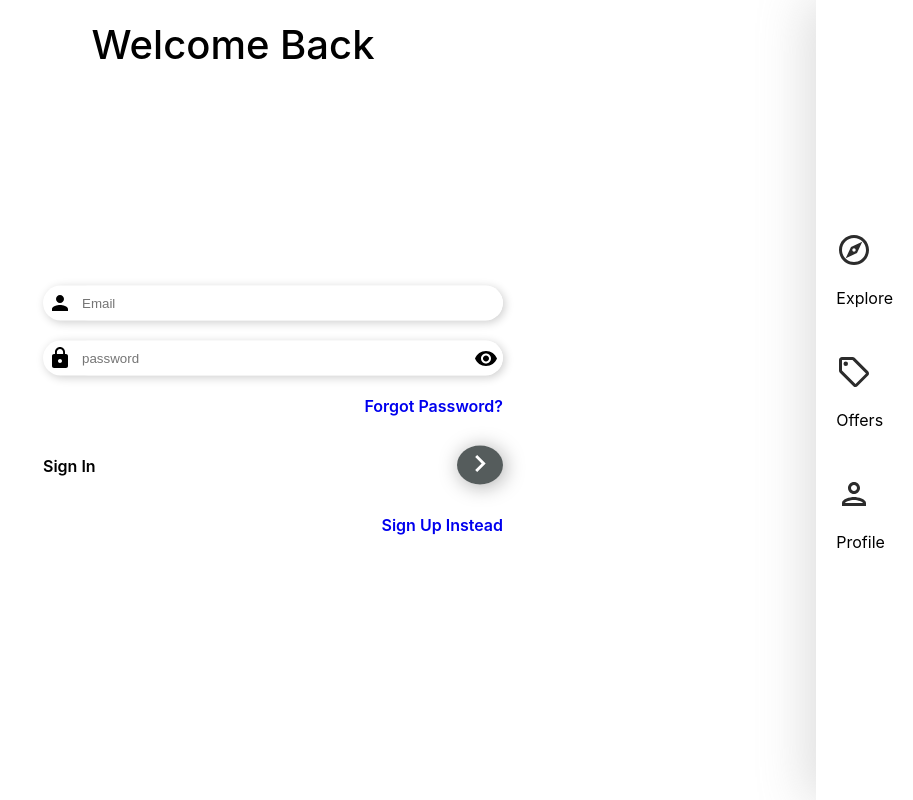
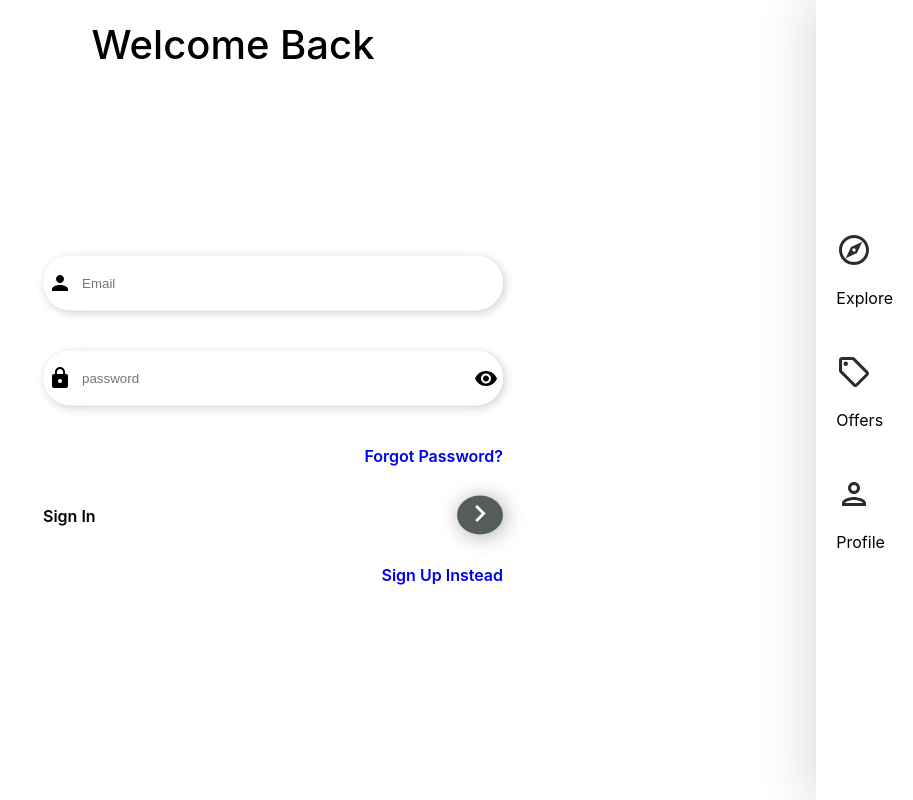
Before and after one commit to Cruxcodes/House-site, a React (Create React App) app: page /sign-in in a window 1280 px wide. Shown: the whole page, without its empty margins (367-1280 px from the left). Built offline with nearby package versions, Linux system fonts and the light colour scheme.

Commit message:
Fixed the delete keyword issue by making it conditional

```diff
--- a/src/pages/SignUp.tsx
+++ b/src/pages/SignUp.tsx
@@ -14,15 +14,13 @@ import user from "../assets/svg/personIcon.svg";
 import hide from "../assets/svg/lockIcon.svg";
 import nameIcon from "../assets/svg/badgeIcon.svg";
 
-
+interface FormData {
+  name: string;
+  email: string;
+  password?: string;
+}
 
 export function SignUp() {
-  interface FormData {
-    name: string;
-    email: string;
-    password: string;
-  }
-
   const [showPassword, setShowPassword] = useState<boolean>(false);
   const [formData, setFormData] = useState<FormData>({
     name: "",
@@ -37,7 +35,7 @@ export function SignUp() {
 
   const onChange = (e: React.ChangeEvent<HTMLInputElement>): void => {
     setFormData((prev) => ({ ...prev, [e.target.id]: e.target.value }));
-    console.log(e.currentTarget.value);
+    console.log(e.target);
   };
 
   const handleSubmit = async (e: any) => {
@@ -47,13 +45,13 @@ export function SignUp() {
       const userCredentials = await createUserWithEmailAndPassword(
         auth,
         email,
-        password
+        password || ""
       );
       const user = userCredentials.user;
       updateProfile(auth.currentUser!, { displayName: name });
 
-      const formDataCopy:FormData = {...formData};
-      delete formDataCopy?.password;
+      const formDataCopy: FormData = { ...formData };
+      delete formDataCopy.password;
       navigate("/");
     } catch (ex) {
       console.log(ex);
--- a/src/styles/style.css
+++ b/src/styles/style.css
@@ -85,10 +85,9 @@
   box-sizing: border-box;
   border: none;
   border-radius: 20px;
-  padding: 10px 10px 10px;
+  padding: 20px 10px;
   position: relative;
   z-index: 31231;
-  transition: 0.3s;
 }
 .sign__form input:focus {
   background: transparent;
@@ -116,8 +115,8 @@
 }
 .sign__form-div {
   position: relative;
-  border-radius: 20px;
-  margin: 20px auto;
+  border-radius: 40px;
+  margin: 40px auto;
   overflow: hidden;
   display: flex;
   position: relative;
--- a/src/styles/style.scss
+++ b/src/styles/style.scss
@@ -81,15 +81,14 @@
       box-sizing: border-box;
       border: none;
       border-radius: 20px;
-      padding: 10px 10px 10px;
+      padding: 20px 10px;
       position: relative;
       z-index: 31231;
-      transition: 0.3s;
+      // transition: 0.3s;
 
       &:focus {
         background: transparent;
         color: white;
-        // transform: translateY(-3px);
 
         &::placeholder {
           color: white;
@@ -116,8 +115,8 @@
 
     &-div {
       position: relative;
-      border-radius: 20px;
-      margin: 20px auto;
+      border-radius: 40px;
+      margin: 40px auto;
       overflow: hidden;
       display: flex;
       position: relative;
```
Also changed, not shown: 1 other file (tests, documents, lock files or other folders).
